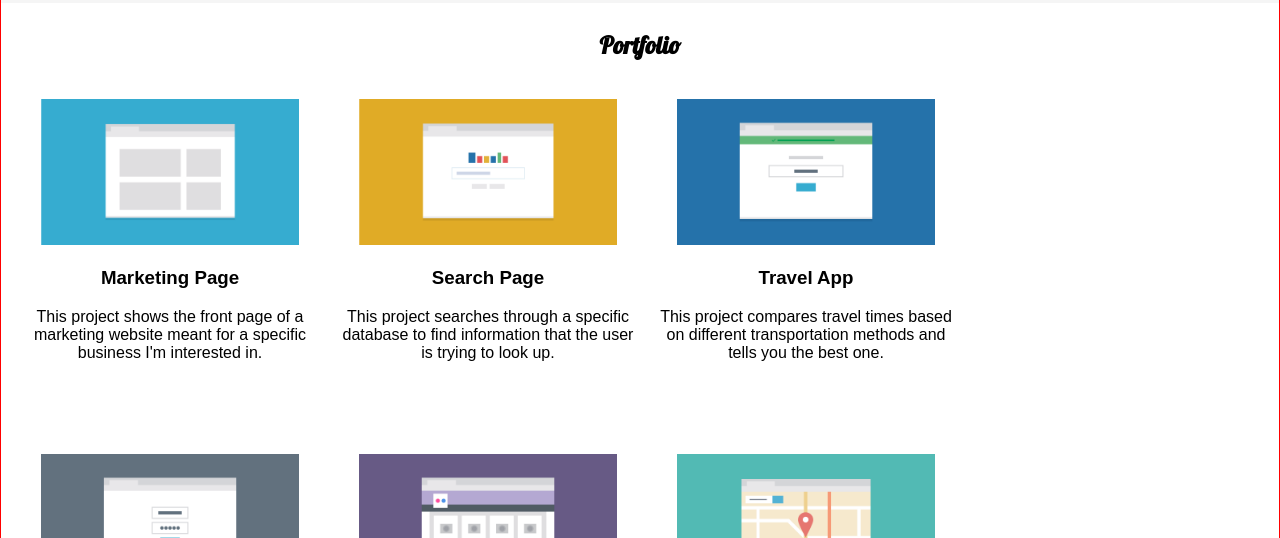
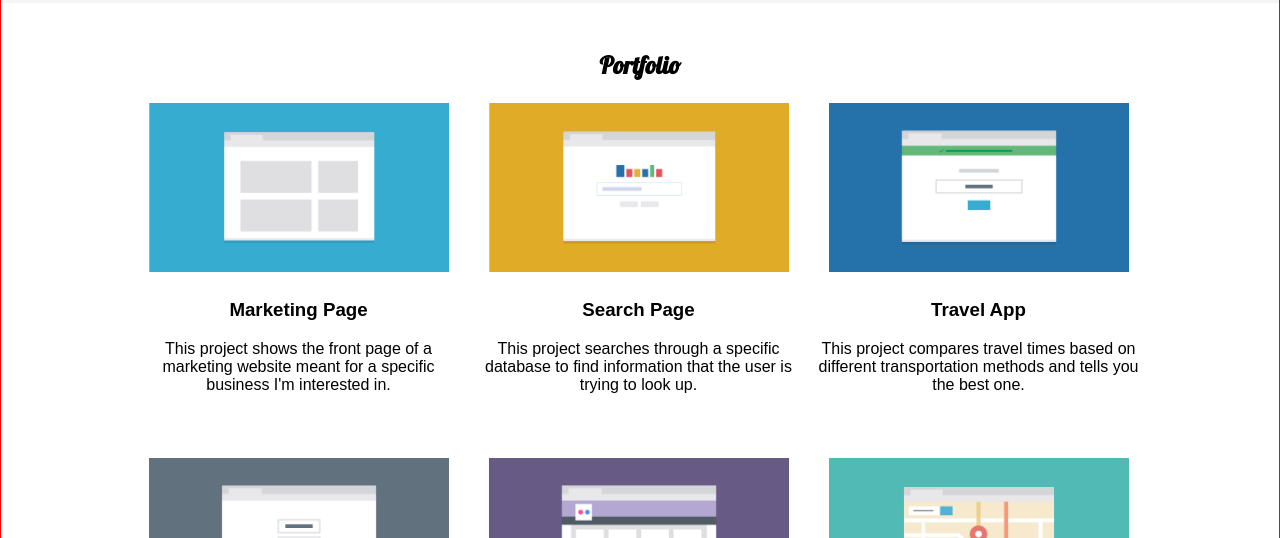
Before and after one commit to MaxwellKendall/Responsive-Layout-Project, a plain HTML site: page index.html in a window 1280 px wide. Shown: the part 262-800 px from the top of the page. Drawn offline with Linux system fonts and the light colour scheme.

Commit message:
Final Commit

```diff
--- a/index.html
+++ b/index.html
@@ -1,9 +1,9 @@
 <!DOCTYPE html>
 <html>
+        <meta charset="utf-8"/>
+        <meta name="viewport" content="width=device-width, initial-scale=1.0"/>
     <head>
-        <meta charset="utf8"/>
-        <meta name="viewport" content="width=device-width, initial-scale=1.0"/>
-        <title="Maxwell Kendall | Dat' FEWD"></title>
+        <title="Maxwell Kendall"></title>
         <link href='https://fonts.googleapis.com/css?family=Open+Sans' rel='stylesheet' type='text/css'>
         <link href='https://fonts.googleapis.com/css?family=Lobster' rel='stylesheet' type='text/css'>
         <link rel="stylesheet" href="stylesheets/style.css">
@@ -29,10 +29,12 @@
                       and do all that I can to make sure the cross platform system
                       is working alright on our side. Thanks for checking out my website
                             </p>
+                </div><!-- End of container-->
             </header>
-                <div class="portfolio clearfix">
+                <div class="portfolio">
                     <h2 class="portfolio-title">Portfolio</h2>
-                    <div class="img">
+                    <div class="img-container">
+                        <div class="img">
                         <img srcset="images/portfolio-1.png 1x images/portfolio-9.png 2x"
                         src="images/portfolio-1.png"
                          alt="portfolio">
@@ -82,7 +84,8 @@
                         <h3>Calculator</h3>
                         <p>Someone can enter in the numbers they want, and
                         press the big blue button and get the result.</p>
-                </div><!-- END OF IMAGES DIV -->
+                    </div>
+            </div><!-- END OF img-container DIV -->
                 </div><!-- End of Portfolio -->
                 <div class="contact">
                     <h2>Contact</h2>
--- a/stylesheets/style.css
+++ b/stylesheets/style.css
@@ -26,7 +26,6 @@ body {
     margin: auto;;
     text-align: center;
     border: solid 1px red;
-
 }
 
 .container {
@@ -234,6 +233,12 @@ Responsive Website | Tablet
 @media (min-width: 600px) {
 
 
+    /***************************
+    ****************************
+    HEADER
+    ****************************
+    ***************************/
+
     .header-title {
         margin: auto;
     }
@@ -298,22 +303,29 @@ Responsive Website | Tablet
         float: right;
         width: calc(50% - 5em);
     }
-    .portfolio img {
-        display: inline;
 
-    }
+    /***************************
+    ****************************
+    portfolio
+    ****************************
+    ***************************/
 
 .img
      {
         display: inline-block;
-        float: left;;
+        float: left;
         width: 45%;
         padding: 1em .25em 1em 1em;
         vertical-align: top;
         max-width: 318px;
+        margin: auto;
 
     }
-
+    /***************************
+    ****************************
+    Footer
+    ****************************
+    ***************************/
 
     .back-to-top {
         display: none;
@@ -340,6 +352,12 @@ Responsive Website | Desktop
 
 @media (min-width: 1040px) {
 
+    /***************************
+    ****************************
+    HEADER
+    ****************************
+    ***************************/
+
     .header-title {
         margin: 0;
         float: left;
@@ -361,18 +379,27 @@ Responsive Website | Desktop
         width: 25%;
         margin: 2em;
     }
+    /***************************
+    ****************************
+    portfolio
+    ****************************
+    ***************************/
 
-    .portfolio img {
-        display: inline-block;
+.portfolio {
+    text-align: center;
+    margin: auto;
+    max-width: 1055px;
+    padding: 1em 1em;
+    display: inline-block;
+}
 
-    }
 
-img {
-        display: inline-block;
-        width: 33.3%;
+.img {
+        display: inline;
         padding: .25em;
         vertical-align: top;
         max-width: 340px;
+        text-align: center;
     }
 
 .container p {
@@ -384,6 +411,12 @@ img {
     display: table;
     clear: both;
 }
+
+/***************************
+****************************
+footer
+****************************
+***************************/
 
     .back-to-top {
         display: none;
```
